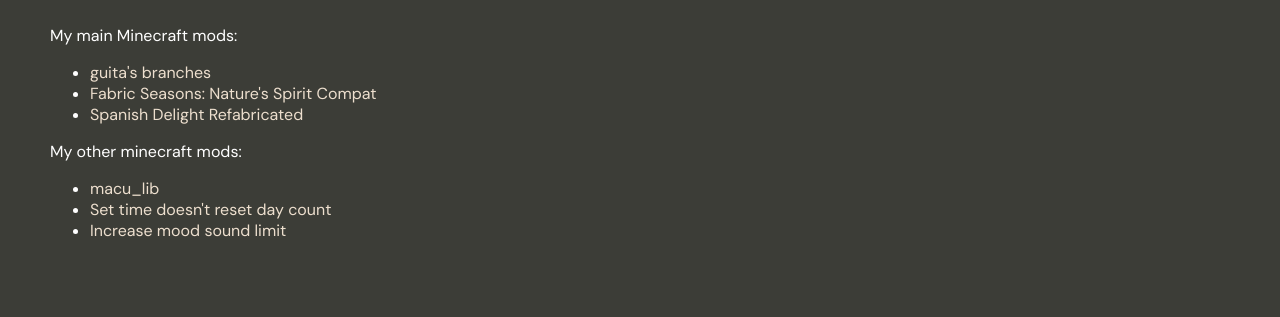
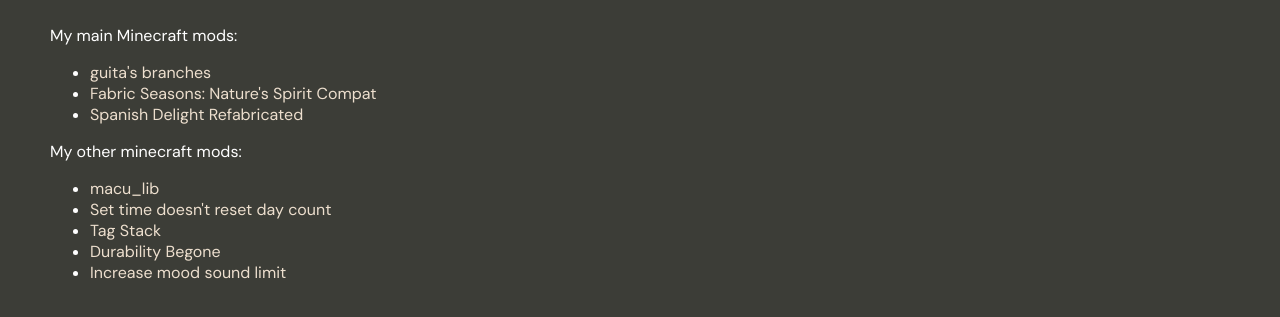
Before and after one commit to macuguita/macuguita-website, a plain HTML site: page index.html in a window 1280 px wide. Shown: the part 61-378 px from the top of the page. Drawn offline with Linux system fonts and the light colour scheme.

Commit message:
added 2 new mods

```diff
--- a/index.html
+++ b/index.html
@@ -42,6 +42,8 @@
         <ul class="text">
             <li><a href="https://modrinth.com/mod/macu-lib" target="_blank">macu_lib</a></li>
             <li><a href="https://modrinth.com/mod/stdrdc" target="_blank">Set time doesn't reset day count</a></li>
+            <li><a href="https://modrinth.com/mod/tag-stack" target="_blank">Tag Stack</a></li>
+            <li><a href="https://modrinth.com/mod/durability-begone" target="_blank">Durability Begone</a></li>
             <li><a href="https://www.curseforge.com/minecraft/mc-mods/increase-mood-sound-limit" target="_blank">Increase mood sound limit</a></li>
         </ul>
     </div>
```
